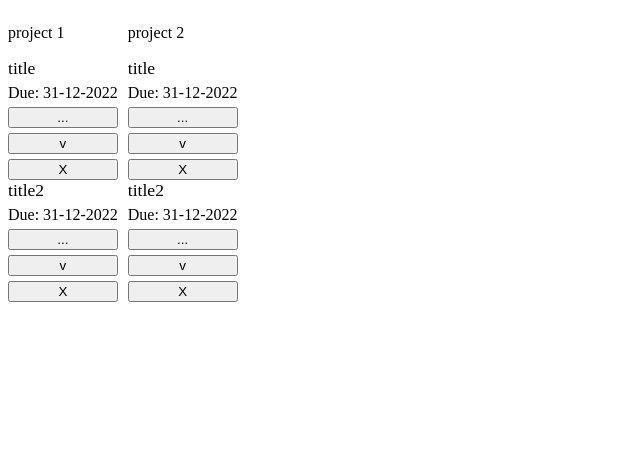
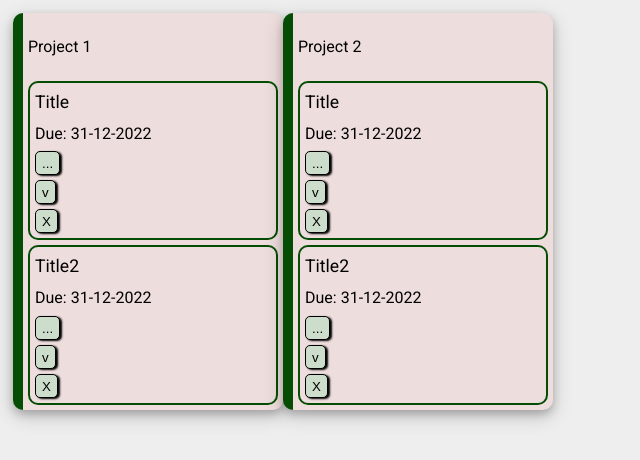
Before and after one commit to AthTop/todo-list, a plain HTML site: page index.html in a window 1280 px wide. Shown: the whole page, without its empty margins (0-640 px from the left). Drawn offline with Linux system fonts and the light colour scheme.

Commit message:
Add some css, do some bug fixing

```diff
--- a/index.html
+++ b/index.html
@@ -6,6 +6,10 @@
     <title>Document</title>
     <script src="./main.js" defer></script>
     <link rel="stylesheet" href="./style.css">
+    <link rel="stylesheet" href="style.css">
+    <link rel="preconnect" href="https://fonts.googleapis.com">
+    <link rel="preconnect" href="https://fonts.gstatic.com" crossorigin>
+    <link href="https://fonts.googleapis.com/css2?family=Roboto:wght@300;400;500;700&display=swap" rel="stylesheet">
 </head>
 <body>
     <header></header>
--- a/style.css
+++ b/style.css
@@ -1,21 +1,68 @@
-[priority='1'] {
-    /* background: red; */
+[priority='Low'] {
+    background-color: rgba(0, 126, 0, 0.5);
+}
+
+[priority='Medium'] {
+    background-color: rgba(126, 126, 0, 0.5);
+}
+
+[priority='High'] {
+    background-color: rgba(126, 0, 0, 0.5);
+}
+
+body {
+    font-family: 'Roboto', sans-serif;
+    background-color: #eeeeee;
+    padding: 5px;
 }
 
 .project {
-    display: flex;
-    flex-direction: column;
+    display: grid;
+    text-transform: capitalize;
+    background: #EEDDDD;
+    min-width: 250px;
+    width: max-content;
+    padding: 5px;
+    line-height: 1.6;
+    border-radius: 10px;
+    box-shadow: 0 4px 8px 0 rgba(0, 0, 0, 0.2), 0 6px 20px 0 rgba(0, 0, 0, 0.19);
+    border-left: 10px solid #054d05;
+    gap: 5px;
 }
 
 main {
     display: flex;
+}
+
+#projects-div {
+    display: flex;
+    flex-direction: row;
+    flex-wrap: wrap;
     gap: 10px;
+}
+
+button {
+    width: max-content;
+    height: 24px;
+    border-radius: 5px;
+    border: 1px solid #000;
+    background-color: #CCDDCC;
+    box-shadow: 2px 1px 2px 0;
+}
+
+button:active {
+    box-shadow: none;
 }
 
 .todo {
     display: grid;
+    grid-auto-flow: row;
+    grid-template-rows: 1fr auto;
     gap: 5px;
-    width: 100%;
+    align-items: center;
+    border: 2px solid #054d05;
+    border-radius: 10px;
+    padding: 5px;
 }
 
 .todo ul {
@@ -42,3 +89,23 @@ main {
 .hidden {
     display: none;
 }
+
+dialog[open] {
+    border: none;
+    background-color: #DDEEEE;
+    border: 1px solid black;
+    border-radius: 5px;
+    position: fixed;
+    top: -50%;
+}
+
+dialog form {
+    display: grid;
+    padding: 20px;
+    gap: 5px;
+}
+
+
+::backdrop {
+    background: #eeeeee99;
+}
```
